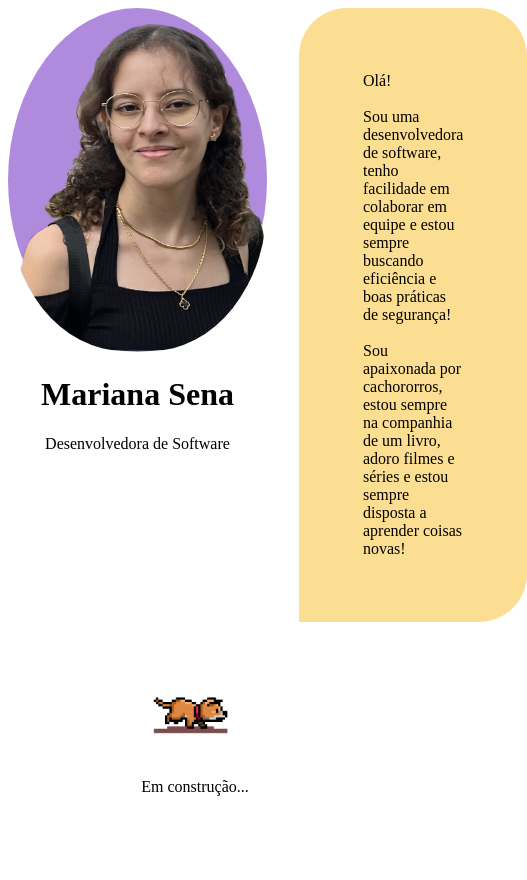
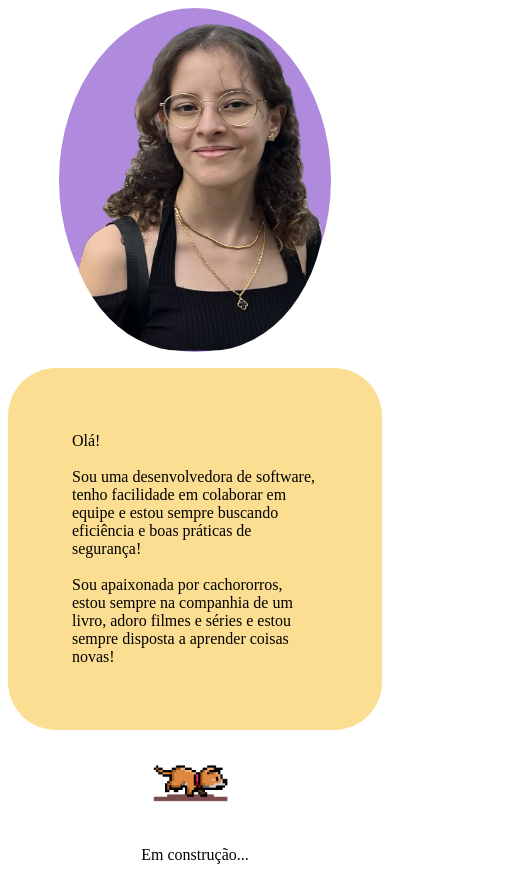
Before and after one commit to mari-sena/marisena, a Next.js app: page / in a window 390 px wide. Shown: the whole page, 527 px wide, since content can reach past the window. Built offline with nearby package versions, Linux system fonts and the light colour scheme.

Commit message:
about me for mobile - v1

```diff
--- a/app/globals.css
+++ b/app/globals.css
@@ -6,6 +6,10 @@
 
 .about-container {
   display: flex;
+
+  @media (max-width: 768px) {
+    flex-direction: column;
+  }
 }
 
 .about {
@@ -15,6 +19,10 @@
   padding: 1rem 0;
   border-radius: 100%;
   text-align: -webkit-center;
+
+  @media (max-width: 768px) {
+    align-self: center;
+  }
 }
 
 .image {
@@ -27,4 +35,10 @@
   border-radius: 3rem 3rem 3rem 0rem;
   background-color: #fcde93;
   height: fit-content;
+
+  @media (max-width: 768px) {
+    border-radius: 3rem;
+    margin-top: 1rem;
+    margin-left: 0;
+  }
 }
```
